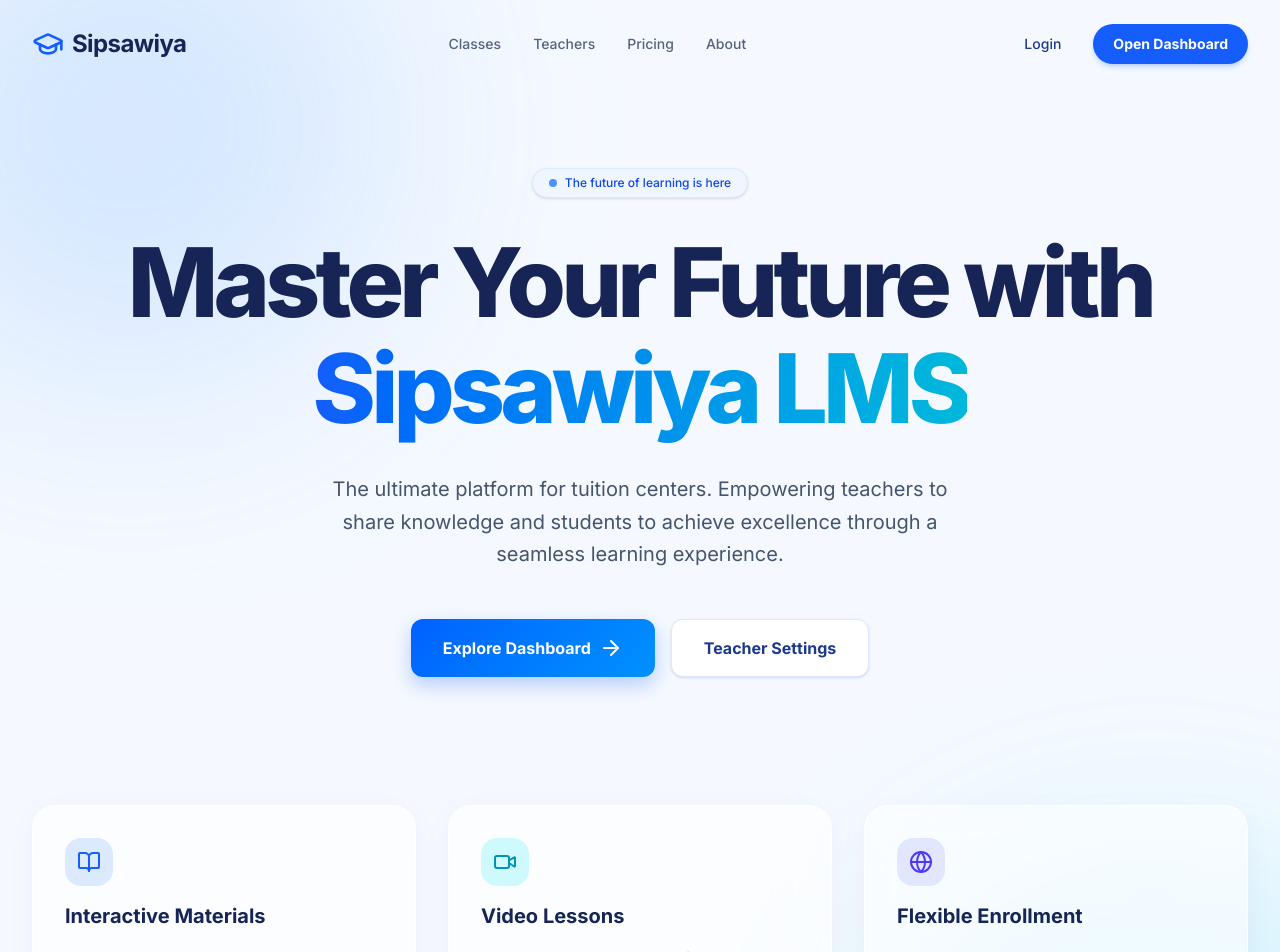
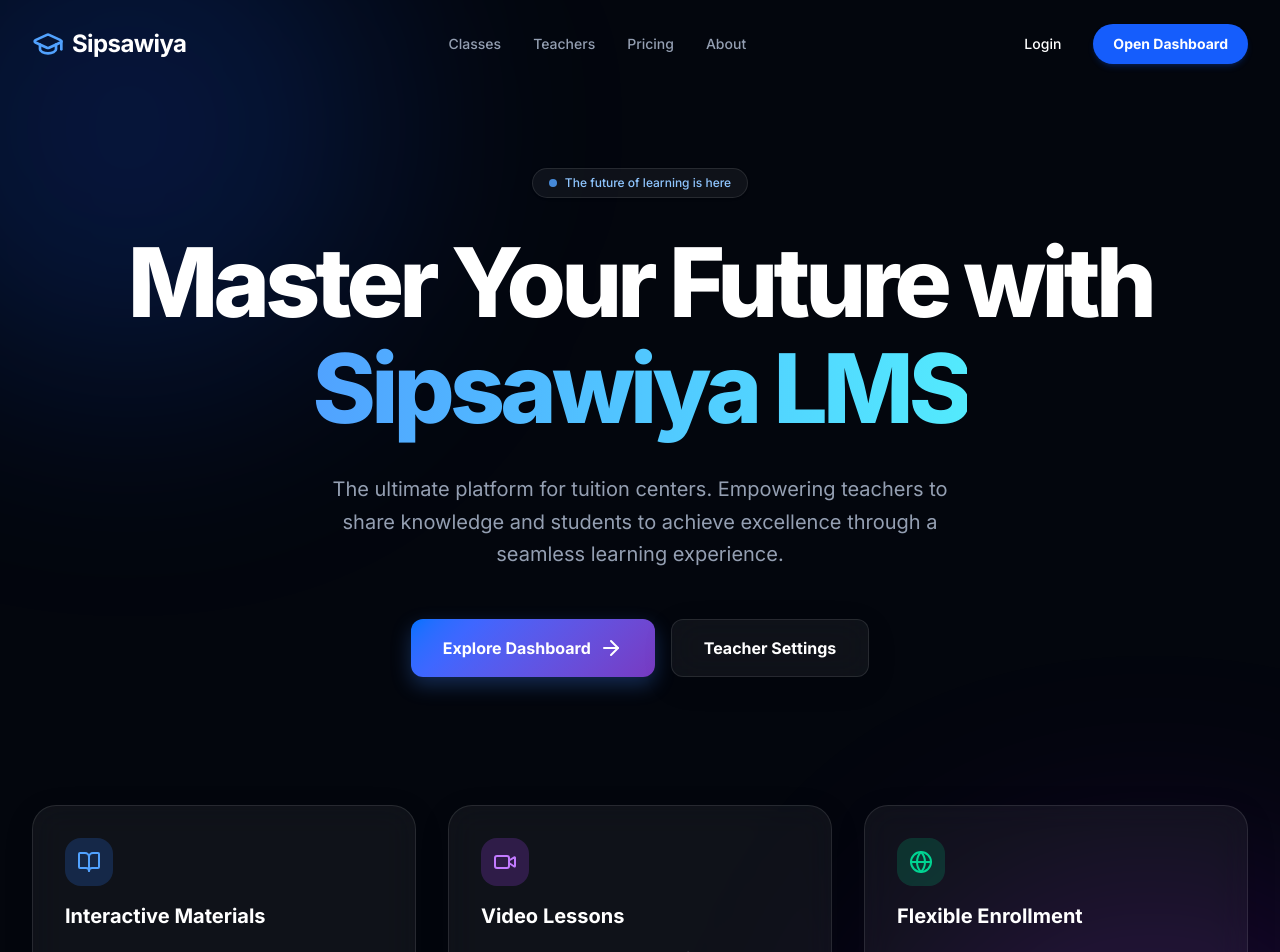
Before and after one commit to bhagyasandakelum/sipsawiya-lms, a Next.js app: page / in a window 1280 px wide. Shown: the top 952 px of the page. Built offline with nearby package versions, Linux system fonts and the light colour scheme.

Commit message:
initialize core landing page, dashboard class management, and global loading state

```diff
--- a/app/globals.css
+++ b/app/globals.css
@@ -1,36 +1,36 @@
 @import "tailwindcss";
 
 @theme {
-  --color-brand: oklch(0.55 0.25 260);
-  --color-brand-foreground: oklch(0.98 0.01 260);
+  --color-brand: oklch(0.6 0.25 260);
+  --color-brand-foreground: oklch(1 0 0);
 
-  --color-background: oklch(0.98 0.01 260);
-  --color-foreground: oklch(0.2 0.05 260);
+  --color-background: oklch(0.12 0.02 260);
+  --color-foreground: oklch(1 0 0);
 
-  --color-card: oklch(1 0 0);
-  --color-card-foreground: oklch(0.2 0.05 260);
+  --color-card: oklch(0.16 0.03 260);
+  --color-card-foreground: oklch(1 0 0);
 
-  --color-popover: oklch(1 0 0);
-  --color-popover-foreground: oklch(0.2 0.05 260);
+  --color-popover: oklch(0.16 0.03 260);
+  --color-popover-foreground: oklch(1 0 0);
 
-  --color-primary: oklch(0.55 0.25 260);
-  --color-primary-foreground: oklch(0.98 0.01 260);
+  --color-primary: oklch(0.6 0.25 260);
+  --color-primary-foreground: oklch(1 0 0);
 
-  --color-secondary: oklch(0.95 0.02 260);
-  --color-secondary-foreground: oklch(0.3 0.1 260);
+  --color-secondary: oklch(0.25 0.05 260);
+  --color-secondary-foreground: oklch(1 0 0);
 
-  --color-muted: oklch(0.95 0.02 260);
-  --color-muted-foreground: oklch(0.5 0.05 260);
+  --color-muted: oklch(0.25 0.05 260);
+  --color-muted-foreground: oklch(0.7 0.03 260);
 
-  --color-accent: oklch(0.95 0.02 260);
-  --color-accent-foreground: oklch(0.55 0.25 260);
+  --color-accent: oklch(0.6 0.25 260);
+  --color-accent-foreground: oklch(1 0 0);
 
   --color-destructive: oklch(0.6 0.2 25);
-  --color-destructive-foreground: oklch(0.98 0.01 260);
+  --color-destructive-foreground: oklch(1 0 0);
 
-  --color-border: oklch(0.9 0.02 260);
-  --color-input: oklch(0.9 0.02 260);
-  --color-ring: oklch(0.55 0.25 260);
+  --color-border: oklch(0.25 0.05 260);
+  --color-input: oklch(0.25 0.05 260);
+  --color-ring: oklch(0.6 0.25 260);
 
   --radius-lg: 1rem;
   --radius-md: 0.75rem;
@@ -48,13 +48,13 @@
 }
 
 .glass {
-  @apply bg-white/60 backdrop-blur-xl border border-white/80 shadow-[0_8px_30px_rgb(0,0,0,0.04)];
+  @apply bg-white/5 backdrop-blur-lg border border-white/10 shadow-[0_8px_30px_rgb(0,0,0,0.12)];
 }
 
 .premium-gradient {
-  background: linear-gradient(135deg, oklch(0.55 0.25 260) 0%, oklch(0.65 0.2 250) 100%);
+  background: linear-gradient(135deg, oklch(0.6 0.25 260) 0%, oklch(0.5 0.2 300) 100%);
 }
 
 .text-gradient {
-  @apply bg-clip-text text-transparent bg-gradient-to-r from-blue-600 to-cyan-500;
+  @apply bg-clip-text text-transparent bg-gradient-to-r from-blue-400 to-cyan-300;
 }
--- a/app/loading.tsx
+++ b/app/loading.tsx
@@ -2,10 +2,10 @@ import { Loader2 } from "lucide-react";
 
 export default function Loading() {
   return (
-    <div className="flex h-[100dvh] w-full items-center justify-center bg-white/80 backdrop-blur-sm z-50">
+    <div className="flex h-[100dvh] w-full items-center justify-center bg-background/80 backdrop-blur-sm z-50">
       <div className="flex flex-col items-center gap-4">
-        <Loader2 className="h-12 w-12 animate-spin text-blue-600" />
-        <p className="text-lg font-medium text-blue-900 animate-pulse">Loading Sipsawiya...</p>
+        <Loader2 className="h-12 w-12 animate-spin text-blue-500" />
+        <p className="text-lg font-medium text-blue-400 animate-pulse">Loading Sipsawiya...</p>
       </div>
     </div>
   );
--- a/app/page.tsx
+++ b/app/page.tsx
@@ -21,8 +21,8 @@ export default function Home() {
   return (
     <div className="min-h-screen relative overflow-hidden bg-background text-foreground">
       {/* Background Glow */}
-      <div className="absolute top-[-10%] left-[-10%] w-[40%] h-[40%] bg-blue-400/20 blur-[120px] rounded-full pointer-events-none" />
-      <div className="absolute bottom-[-10%] right-[-10%] w-[40%] h-[40%] bg-cyan-400/20 blur-[120px] rounded-full pointer-events-none" />
+      <div className="absolute top-[-10%] left-[-10%] w-[40%] h-[40%] bg-blue-600/20 blur-[120px] rounded-full pointer-events-none" />
+      <div className="absolute bottom-[-10%] right-[-10%] w-[40%] h-[40%] bg-purple-600/20 blur-[120px] rounded-full pointer-events-none" />
 
       {/* Navigation */}
       <motion.nav
@@ -32,18 +32,18 @@ export default function Home() {
         className="relative z-10 flex items-center justify-between px-8 py-6 max-w-7xl mx-auto"
       >
         <div className="flex items-center gap-2">
-          <GraduationCap className="w-8 h-8 text-blue-600" />
-          <span className="text-2xl font-bold tracking-tight text-blue-950">Sipsawiya</span>
+          <GraduationCap className="w-8 h-8 text-blue-400" />
+          <span className="text-2xl font-bold tracking-tight text-white">Sipsawiya</span>
         </div>
         <div className="hidden md:flex items-center gap-8 text-sm font-medium text-muted-foreground">
-          <Link href="/classes" className="hover:text-blue-600 transition-colors">Classes</Link>
-          <Link href="/teachers" className="hover:text-blue-600 transition-colors">Teachers</Link>
-          <Link href="#" className="hover:text-blue-600 transition-colors">Pricing</Link>
-          <Link href="#" className="hover:text-blue-600 transition-colors">About</Link>
+          <Link href="/classes" className="hover:text-white transition-colors">Classes</Link>
+          <Link href="/teachers" className="hover:text-white transition-colors">Teachers</Link>
+          <Link href="#" className="hover:text-white transition-colors">Pricing</Link>
+          <Link href="#" className="hover:text-white transition-colors">About</Link>
         </div>
         <div className="flex items-center gap-4">
-          <Link href="/login" className="px-4 py-2 text-sm font-medium text-blue-900 hover:text-blue-600 transition-colors">Login</Link>
-          <Link href="/dashboard" className="px-5 py-2.5 bg-blue-600 text-white rounded-full text-sm font-bold hover:bg-blue-700 transition-all shadow-md shadow-blue-600/20">
+          <Link href="/login" className="px-4 py-2 text-sm font-medium text-white hover:text-blue-400 transition-colors">Login</Link>
+          <Link href="/dashboard" className="px-5 py-2.5 bg-blue-600 text-white rounded-full text-sm font-bold hover:bg-blue-500 transition-all shadow-md shadow-blue-600/20">
             Open Dashboard
           </Link>
         </div>
@@ -55,9 +55,9 @@ export default function Home() {
           initial={{ scale: 0.8, opacity: 0 }}
           animate={{ scale: 1, opacity: 1 }}
           transition={{ duration: 0.5, delay: 0.1 }}
-          className="inline-flex items-center gap-2 px-4 py-1.5 rounded-full bg-blue-50 border border-blue-100 text-xs font-medium text-blue-700 mb-8 shadow-sm"
+          className="inline-flex items-center gap-2 px-4 py-1.5 rounded-full bg-white/5 border border-white/10 text-xs font-medium text-blue-300 mb-8 shadow-sm"
         >
-          <span className="flex h-2 w-2 rounded-full bg-blue-500 animate-pulse" />
+          <span className="flex h-2 w-2 rounded-full bg-blue-400 animate-pulse" />
           The future of learning is here
         </motion.div>
 
@@ -65,7 +65,7 @@ export default function Home() {
           initial={{ y: 20, opacity: 0 }}
           animate={{ y: 0, opacity: 1 }}
           transition={{ duration: 0.6, delay: 0.2 }}
-          className="text-6xl md:text-8xl font-extrabold tracking-tighter mb-8 leading-[1.1] text-blue-950"
+          className="text-6xl md:text-8xl font-extrabold tracking-tighter mb-8 leading-[1.1] text-white"
         >
           Master Your Future with <br />
           <span className="text-gradient">Sipsawiya LMS</span>
@@ -75,7 +75,7 @@ export default function Home() {
           initial={{ y: 20, opacity: 0 }}
           animate={{ y: 0, opacity: 1 }}
           transition={{ duration: 0.6, delay: 0.3 }}
-          className="max-w-2xl text-lg md:text-xl text-slate-600 mb-12 leading-relaxed"
+          className="max-w-2xl text-lg md:text-xl text-muted-foreground mb-12 leading-relaxed"
         >
           The ultimate platform for tuition centers. Empowering teachers to share knowledge and students to achieve excellence through a seamless learning experience.
         </motion.p>
@@ -86,10 +86,10 @@ export default function Home() {
           transition={{ duration: 0.6, delay: 0.4 }}
           className="flex flex-col sm:flex-row gap-4"
         >
-          <Link href="/dashboard" className="group px-8 py-4 premium-gradient text-white rounded-xl font-bold flex items-center gap-2 hover:scale-105 transition-all shadow-[0_8px_20px_rgba(37,99,235,0.3)]">
+          <Link href="/dashboard" className="group px-8 py-4 premium-gradient text-white rounded-xl font-bold flex items-center gap-2 hover:scale-105 transition-all shadow-[0_8px_20px_rgba(59,130,246,0.3)]">
             Explore Dashboard <ArrowRight className="group-hover:translate-x-1 transition-transform" />
           </Link>
-          <Link href="/dashboard/profile" className="px-8 py-4 bg-white border border-blue-100 text-blue-900 rounded-xl font-bold hover:bg-blue-50 hover:border-blue-200 transition-all shadow-sm">
+          <Link href="/dashboard/profile" className="px-8 py-4 glass text-white rounded-xl font-bold hover:bg-white/10 transition-all shadow-sm">
             Teacher Settings
           </Link>
         </motion.div>
@@ -101,34 +101,34 @@ export default function Home() {
           animate="show"
           className="grid grid-cols-1 md:grid-cols-3 gap-8 mt-32 w-full"
         >
-          <motion.div variants={itemVariants} className="p-8 glass rounded-3xl text-left flex flex-col gap-4 hover:shadow-xl transition-all duration-300 transform hover:-translate-y-1">
-            <div className="w-12 h-12 bg-blue-100 rounded-2xl flex items-center justify-center">
-              <BookOpen className="text-blue-600" />
+          <motion.div variants={itemVariants} className="p-8 glass rounded-3xl text-left flex flex-col gap-4 hover:shadow-[0_8px_30px_rgb(0,0,0,0.3)] transition-all duration-300 transform hover:-translate-y-1">
+            <div className="w-12 h-12 bg-blue-500/20 rounded-2xl flex items-center justify-center">
+              <BookOpen className="text-blue-400" />
             </div>
-            <h3 className="text-xl font-bold text-blue-950">Interactive Materials</h3>
-            <p className="text-slate-600">Upload and access lecture notes, PDFs, and rich media content with ease.</p>
+            <h3 className="text-xl font-bold text-white">Interactive Materials</h3>
+            <p className="text-muted-foreground">Upload and access lecture notes, PDFs, and rich media content with ease.</p>
           </motion.div>
 
-          <motion.div variants={itemVariants} className="p-8 glass rounded-3xl text-left flex flex-col gap-4 hover:shadow-xl transition-all duration-300 transform hover:-translate-y-1">
-            <div className="w-12 h-12 bg-cyan-100 rounded-2xl flex items-center justify-center">
-              <Video className="text-cyan-600" />
+          <motion.div variants={itemVariants} className="p-8 glass rounded-3xl text-left flex flex-col gap-4 hover:shadow-[0_8px_30px_rgb(0,0,0,0.3)] transition-all duration-300 transform hover:-translate-y-1">
+            <div className="w-12 h-12 bg-purple-500/20 rounded-2xl flex items-center justify-center">
+              <Video className="text-purple-400" />
             </div>
-            <h3 className="text-xl font-bold text-blue-950">Video Lessons</h3>
-            <p className="text-slate-600">Integrated YouTube player for seamless video learning directly on the platform.</p>
+            <h3 className="text-xl font-bold text-white">Video Lessons</h3>
+            <p className="text-muted-foreground">Integrated YouTube player for seamless video learning directly on the platform.</p>
           </motion.div>
 
-          <motion.div variants={itemVariants} className="p-8 glass rounded-3xl text-left flex flex-col gap-4 hover:shadow-xl transition-all duration-300 transform hover:-translate-y-1">
-            <div className="w-12 h-12 bg-indigo-100 rounded-2xl flex items-center justify-center">
-              <Globe className="text-indigo-600" />
+          <motion.div variants={itemVariants} className="p-8 glass rounded-3xl text-left flex flex-col gap-4 hover:shadow-[0_8px_30px_rgb(0,0,0,0.3)] transition-all duration-300 transform hover:-translate-y-1">
+            <div className="w-12 h-12 bg-emerald-500/20 rounded-2xl flex items-center justify-center">
+              <Globe className="text-emerald-400" />
             </div>
-            <h3 className="text-xl font-bold text-blue-950">Flexible Enrollment</h3>
-            <p className="text-slate-600">Students can enroll in multiple classes and track their progress efficiently.</p>
+            <h3 className="text-xl font-bold text-white">Flexible Enrollment</h3>
+            <p className="text-muted-foreground">Students can enroll in multiple classes and track their progress efficiently.</p>
           </motion.div>
         </motion.div>
       </main>
 
       {/* Footer Decoration */}
-      <footer className="relative border-t border-blue-100 bg-white/50 py-12 text-center text-slate-500 text-sm">
+      <footer className="relative border-t border-white/5 py-12 text-center text-muted-foreground text-sm">
         &copy; {new Date().getFullYear()} Sipsawiya LMS. Precision Crafted for Excellence.
       </footer>
     </div>
```
Also changed, not shown: app/dashboard/classes/page.tsx (+17 -17 lines), app/dashboard/layout.tsx (+15 -15 lines).
